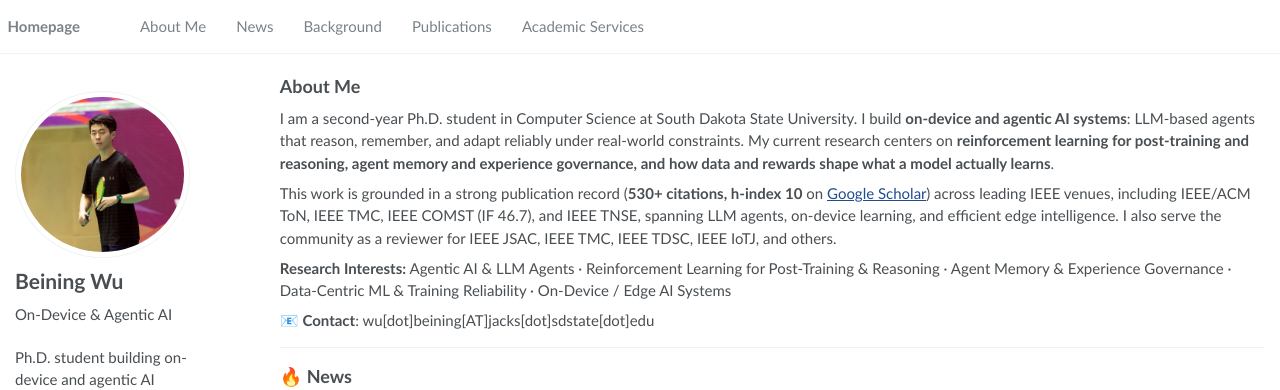
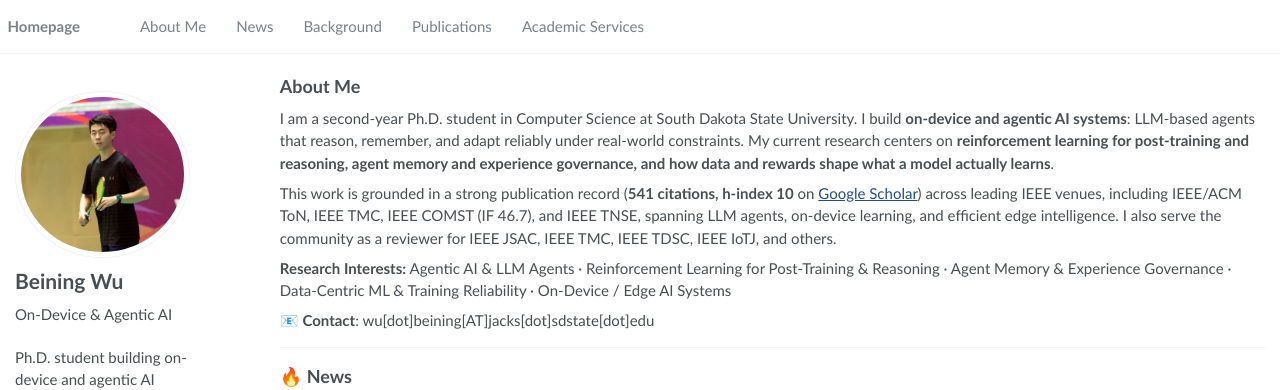
Before and after one commit to beining1008/beining1008.github.io, a Jekyll site: the page built from _pages/about.md, in a window 1280 px wide and 900 px high. Shown: the top 390 px of the window. Built offline with Jekyll 4.4.1, drawn with Linux system fonts in a browser that asks for light colours.

Commit message:
Update about.md

```diff
--- a/_pages/about.md
+++ b/_pages/about.md
@@ -13,7 +13,7 @@ redirect_from:
 
 I am a second-year Ph.D. student in Computer Science at South Dakota State University. I build **on-device and agentic AI systems**: LLM-based agents that reason, remember, and adapt reliably under real-world constraints. My current research centers on **reinforcement learning for post-training and reasoning, agent memory and experience governance, and how data and rewards shape what a model actually learns**.
 
-This work is grounded in a strong publication record (<b><span id='total_cit'>530+</span> citations, h-index 10</b> on <a href="https://scholar.google.com/citations?user=UX2048QAAAAJ">Google Scholar</a>) across leading IEEE venues, including IEEE/ACM ToN, IEEE TMC, IEEE COMST (IF 46.7), and IEEE TNSE, spanning LLM agents, on-device learning, and efficient edge intelligence. I also serve the community as a reviewer for IEEE JSAC, IEEE TMC, IEEE TDSC, IEEE IoTJ, and others.
+This work is grounded in a strong publication record (<b>541 citations, h-index 10</b> on <a href="https://scholar.google.com/citations?user=UX2048QAAAAJ">Google Scholar</a>) across leading IEEE venues, including IEEE/ACM ToN, IEEE TMC, IEEE COMST (IF 46.7), and IEEE TNSE, spanning LLM agents, on-device learning, and efficient edge intelligence. I also serve the community as a reviewer for IEEE JSAC, IEEE TMC, IEEE TDSC, IEEE IoTJ, and others.
 
 **Research Interests:** Agentic AI &amp; LLM Agents · Reinforcement Learning for Post-Training &amp; Reasoning · Agent Memory &amp; Experience Governance · Data-Centric ML &amp; Training Reliability · On-Device / Edge AI Systems
 
```
